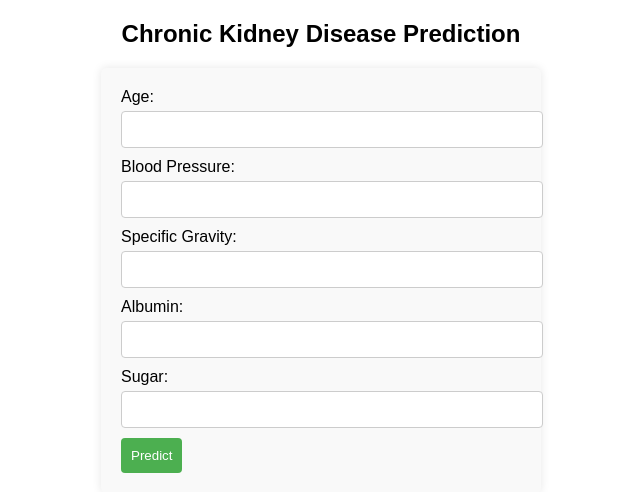
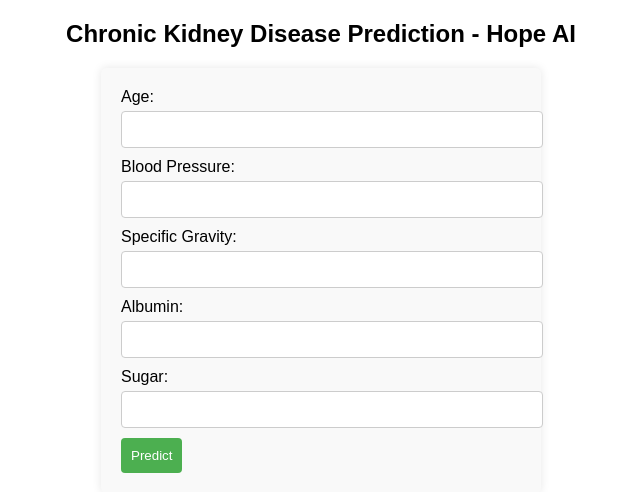
Before and after one commit to sivaranjani184/democicdgcp, a Flask app: page / in a window 1280 px wide. Shown: the top 492 px of the page, without its empty margins (319-959 px from the left). Run offline with Flask 3, Linux system fonts and the light colour scheme; parts of the project's set-up code (start-up, migrations or seed data) failed here and were passed over.

Commit message:
addednew

```diff
--- a/templates/input.html
+++ b/templates/input.html
@@ -41,7 +41,7 @@
     </style>
 </head>
 <body>
-    <h2 style="text-align:center">Chronic Kidney Disease Prediction</h2>
+    <h2 style="text-align:center">Chronic Kidney Disease Prediction - Hope AI</h2>
     <form action="/predict" method="post">
         <label for="age">Age:</label>
         <input type="number" id="age" name="age" required>
```
